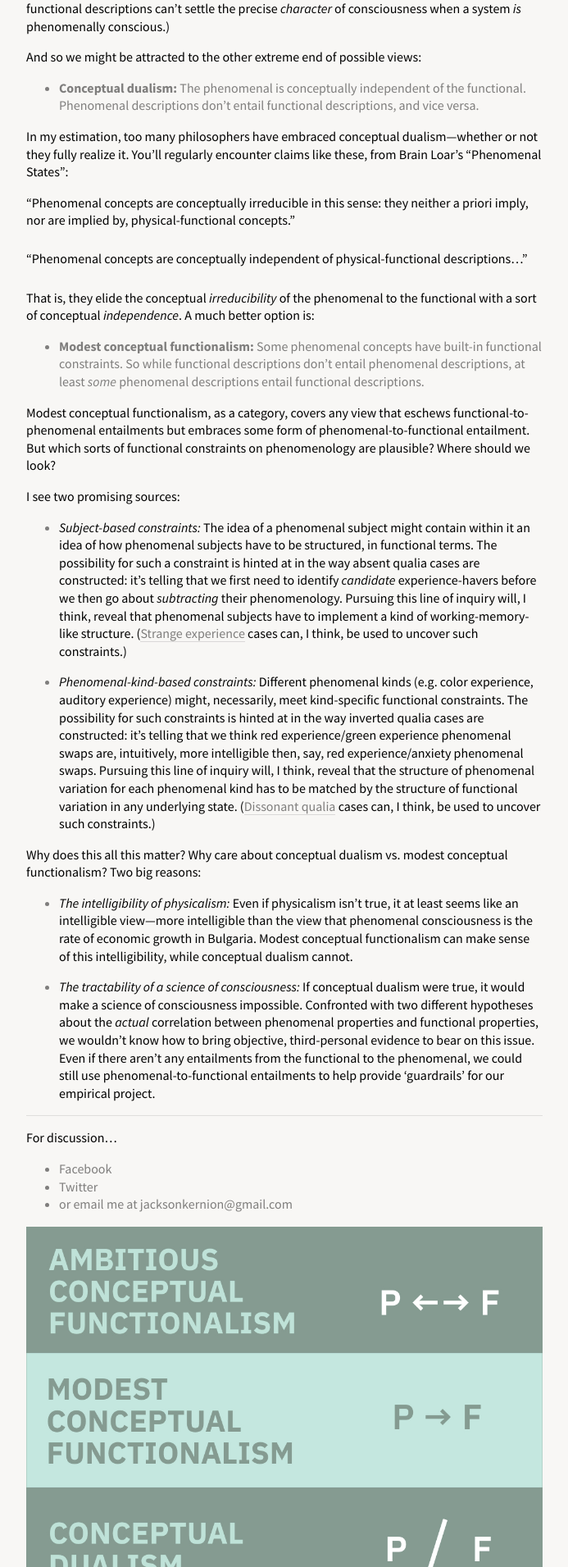
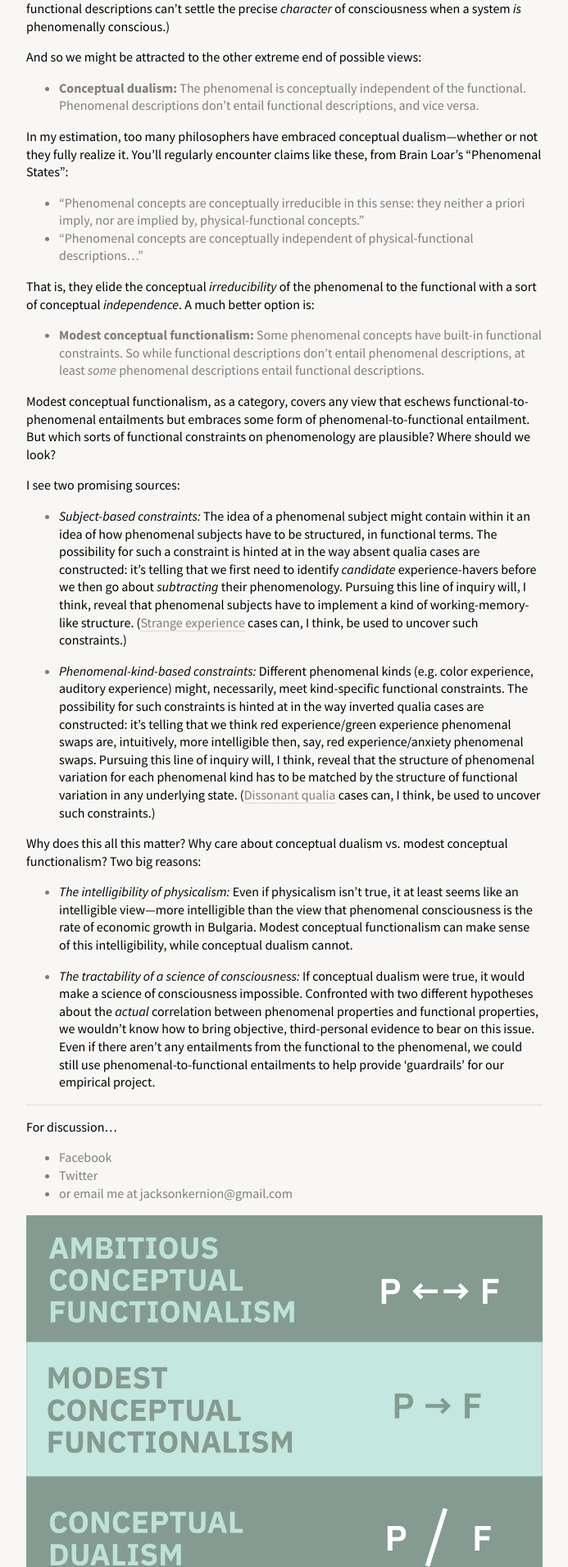
Before and after one commit to jacksonkernion/jacksonkernion.github.io, a Jekyll site: the page built from posts/modest-conceptual-functionalism-distilled.md, in a window 1280 px wide. Shown: the part 1197-3108 px from the top of the page at 82% size, without its empty margins (293-986 px from the left). Built offline with Jekyll 4.4.1, drawn with Linux system fonts in a browser that asks for light colours; nearby versions of some CDN libraries.

Commit message:
typos and fixes

```diff
--- a/posts/modest-conceptual-functionalism-distilled.md
+++ b/posts/modest-conceptual-functionalism-distilled.md
@@ -35,9 +35,8 @@ And so we might be attracted to the other extreme end of possible views:
 
 In my estimation, too many philosophers have embraced conceptual dualism---whether or not they fully realize it. You'll regularly encounter claims like these, from Brain Loar's "Phenomenal States":
 
-> "Phenomenal concepts are conceptually irreducible in this sense: they neither a priori imply, nor are implied by, physical-functional concepts.”
-
-> "Phenomenal concepts are conceptually independent of physical-functional descriptions..."
+- "Phenomenal concepts are conceptually irreducible in this sense: they neither a priori imply, nor are implied by, physical-functional concepts.”
+- "Phenomenal concepts are conceptually independent of physical-functional descriptions..."
 
 That is, they elide the conceptual *irreducibility* of the phenomenal to the functional with a sort of conceptual *independence*. A much better option is:
 
```
Also changed, not shown: posts/strange-experience-distilled.md (+1 -1 lines).
